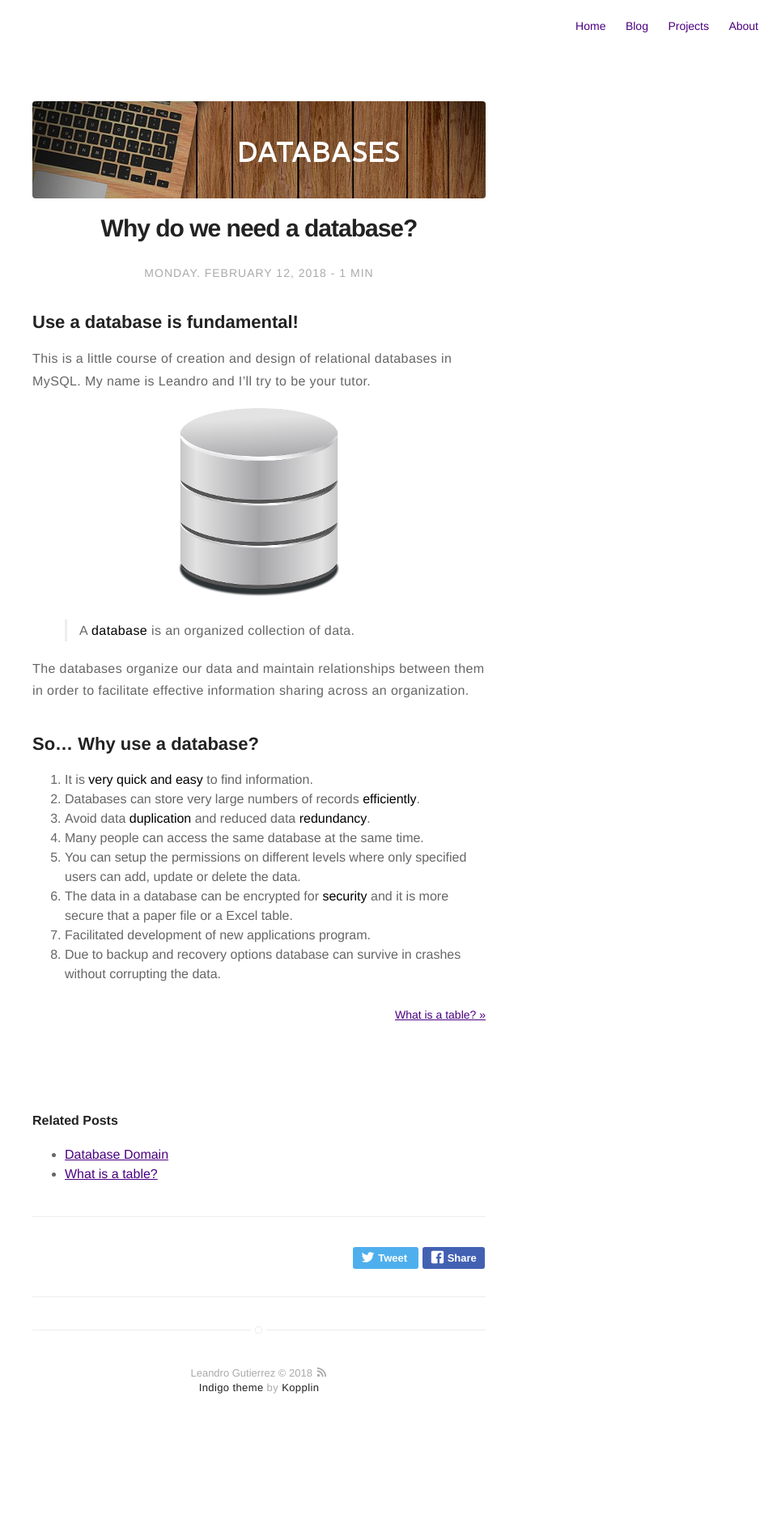
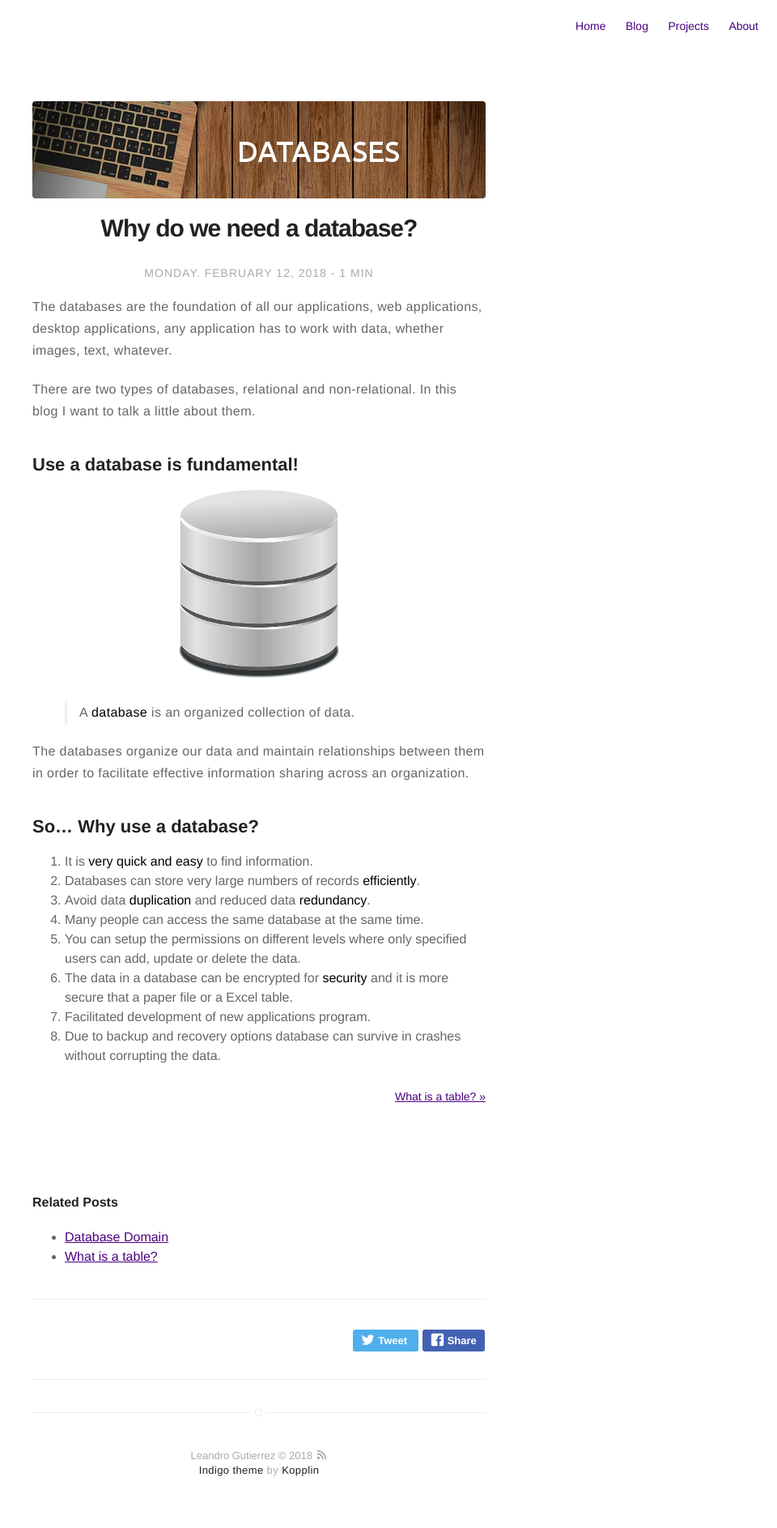
Before and after one commit to leandro070/leandro070.github.io, a Jekyll site: the page built from _posts/2018-02-12-why-do-we-need-a-database.markdown, in a window 1280 px wide. Shown: the whole page at 81% size, without its empty margins (320-1280 px from the left). Built offline with Jekyll 4.4.1, drawn with Linux system fonts in a browser that asks for light colours; before the commit the page ends 1785 px from its top, so only the background shows below that.

```diff
--- a/_posts/2018-02-12-why-do-we-need-a-database.markdown
+++ b/_posts/2018-02-12-why-do-we-need-a-database.markdown
@@ -12,15 +12,14 @@
 description: What is and why is it necessary to use databases?
 ---
 
+The databases are the foundation of all our applications, web applications, desktop applications, any application has to work with data, whether images, text, whatever.
+
+There are two types of databases, relational and non-relational. In this blog I want to talk a little about them.
+
 ## Use a database is fundamental!
-
-This is a little course of creation and design of relational databases in MySQL. My name is Leandro and I'll try to be your tutor.
-
 
 
 ![Markdowm Image][1]
-
-
 
 
 > A **database** is an organized collection of data.
```
